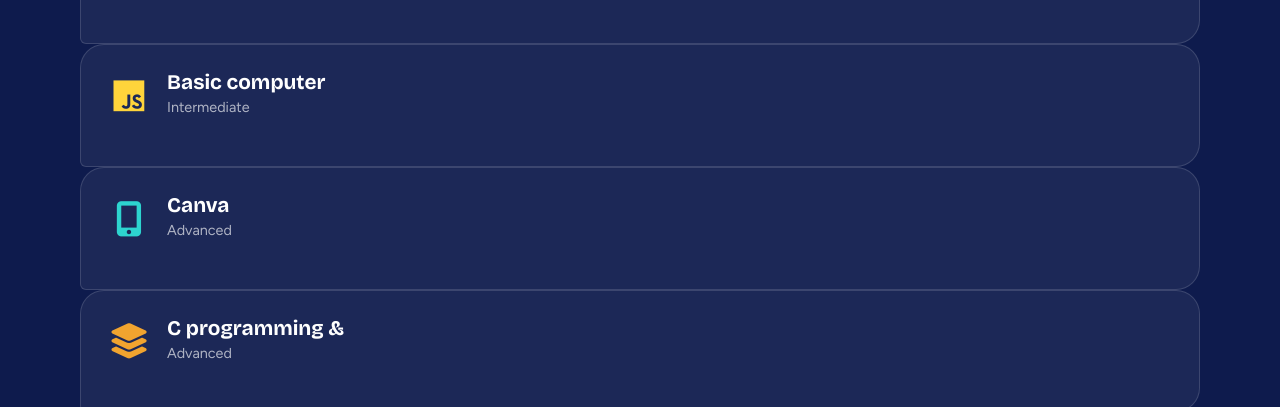
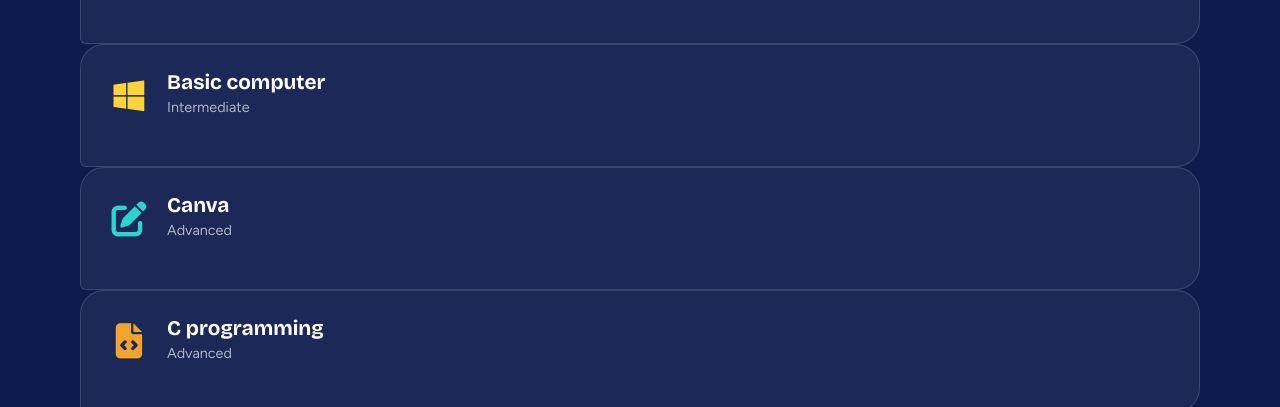
Before and after one commit to Reshu-web-18/web-portfolio, a plain HTML site: page index.html in a window 1280 px wide. Shown: the part 2328-2735 px from the top of the page. Drawn offline with nearby package versions, Linux system fonts and the light colour scheme.

Commit message:
Update index.html

```diff
--- a/index.html
+++ b/index.html
@@ -154,7 +154,7 @@
 
       <div class="skill">
         <div class="skill-main">
-            <i class="fab fa-js" style="color: #FFD43B;;"></i>
+            <i class="fab fa-windows" style="color: #FFD43B;;"></i>
             <div class="js">
                 <h3>Basic computer</h3>
                 <p class="level">Intermediate</p>
@@ -164,7 +164,7 @@
       </div>
       <div class="skill">
         <div class="skill-main">
-            <i class="fas fa-mobile-alt" style="color: #2DD4CF;"></i>
+            <i class="fas fa-edit" style="color: #2DD4CF;"></i>
             <div class="responsive">
                 <h3>Canva</h3>
                 <p class="level">Advanced</p>
@@ -174,9 +174,9 @@
 
       <div class="skill">
         <div class="skill-main">
-            <i class="fas fa-layer-group" style="color: #f1a42f;"></i>
+            <i class="fas fa-file-code" style="color: #f1a42f;"></i>
             <div class="flex">
-                <h3>C programming &amp;</h3>
+                <h3>C programming</h3>
                 <p class="level">Advanced</p>
             </div>
         </div>
```
